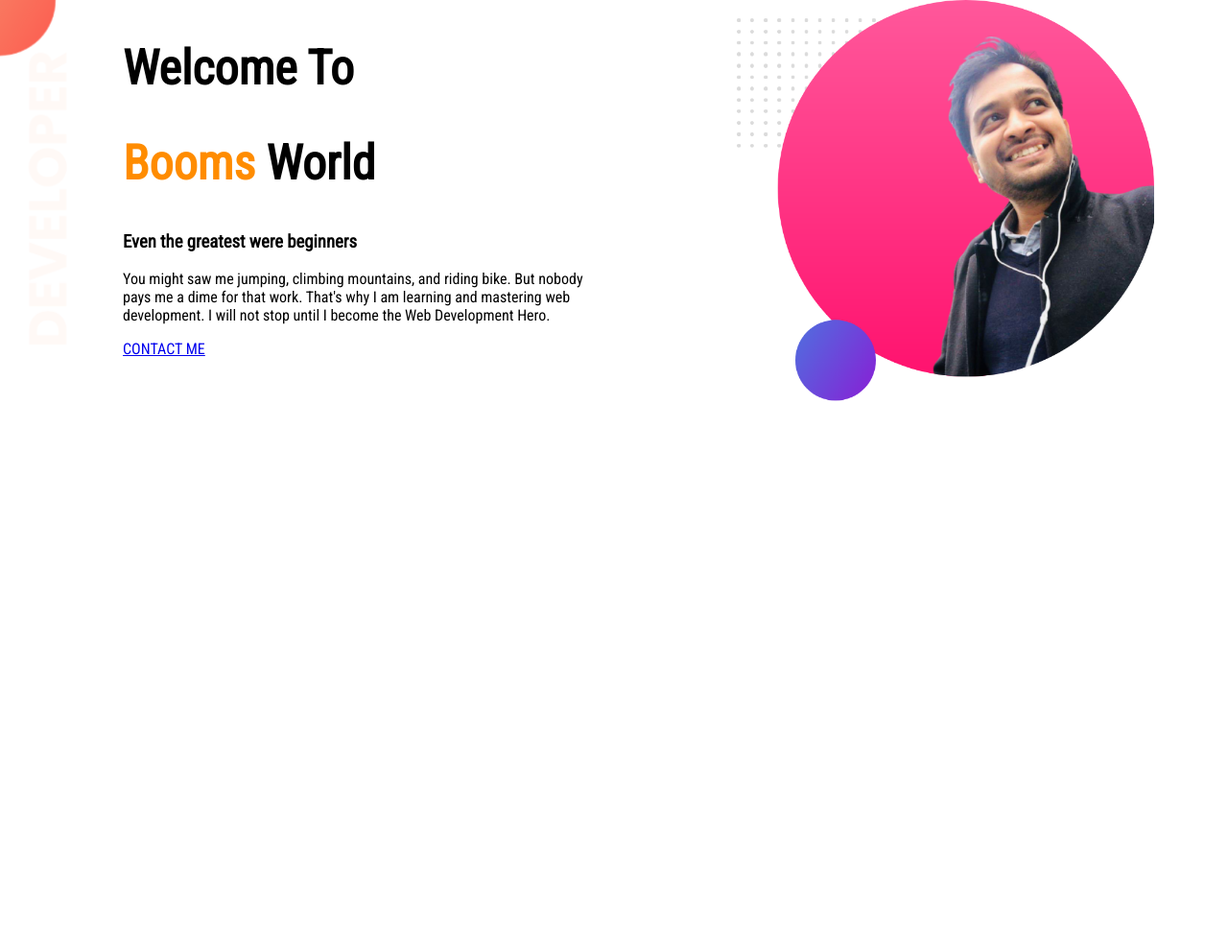
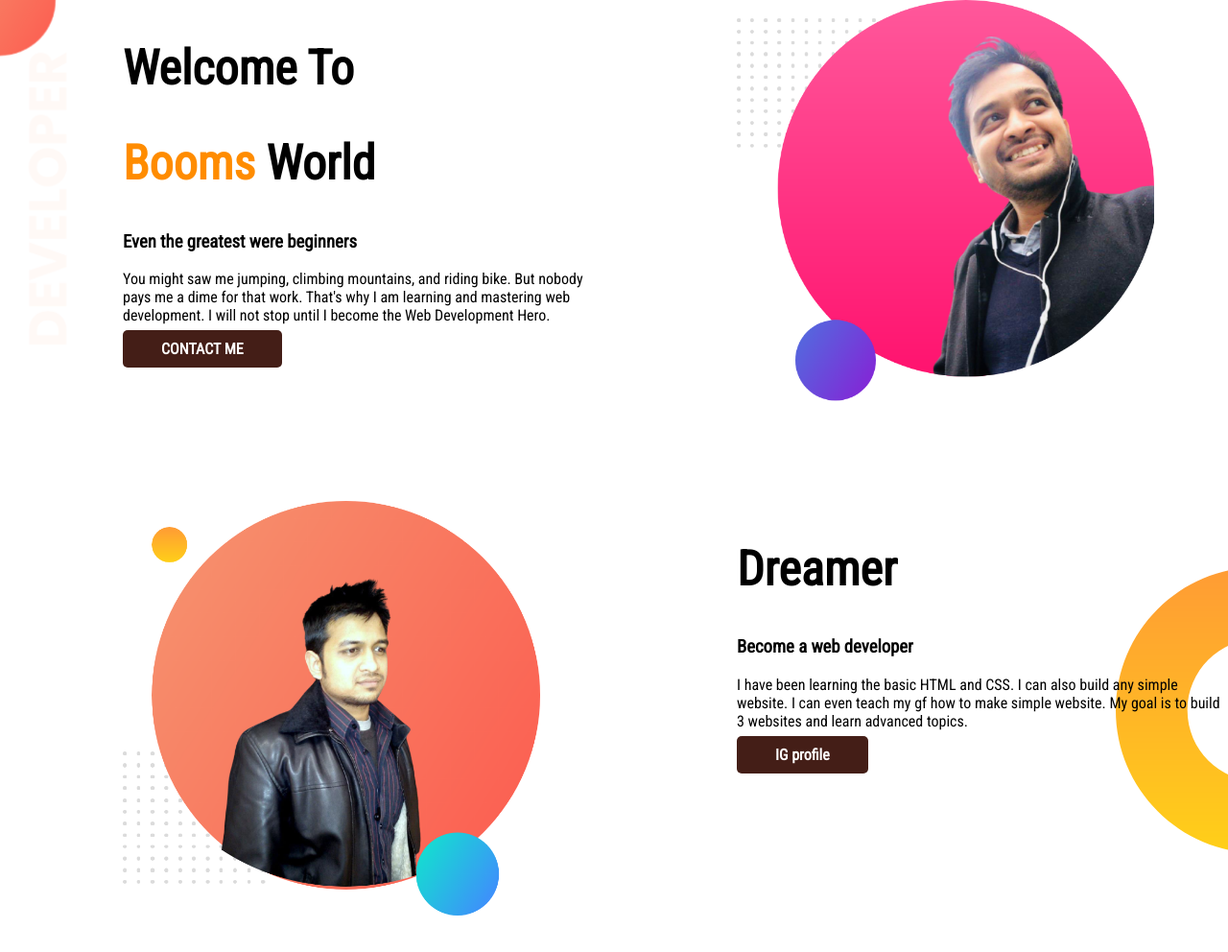
Before and after one commit to aftboom/developer-portfolio, a plain HTML site: page index.html in a window 1280 px wide. Shown: the whole page at 96% size. Before the commit the page ends 800 px from the top, so only its background shows below. Drawn offline with Linux system fonts and the light colour scheme.

Commit message:
add section 2

```diff
--- a/index.html
+++ b/index.html
@@ -22,12 +22,27 @@
             <p>You might saw me jumping, climbing mountains, and riding bike. But nobody pays me a dime for that work.
                 That's why I am learning and mastering web development. I will not stop until I become the Web
                 Development Hero.</p>
-            <a target="_blank" href="https://www.instagram.com/aftboom11/">CONTACT ME</a>
+            <a class="link-button" target="_blank" href="https://www.instagram.com/aftboom11/">CONTACT ME</a>
         </div>
         <div class="half-width">
             <img src="images/aftboom-pic2.png" alt="">
         </div>
     </section>
+    <section class="dream-big">
+        <div class="half-width">
+            <img src="images/aftboom-pic3bg.png" alt="">
+
+        </div>
+        <div class="half-width">
+            <h1>Dreamer</h1>
+            <h3>Become a web developer</h3>
+            <p>I have been learning the basic HTML and CSS. I can also build any simple website. I can even teach my gf
+                how to make simple website. My goal is to build 3 websites and learn advanced topics.</p>
+            <a class="link-button" target="_blank" href="https://www.instagram.com/aftboom11/">IG profile</a>
+
+
+        </div>
+    </section>
 </body>
 
 </html>
--- a/style.css
+++ b/style.css
@@ -10,6 +10,7 @@ h1{
 }
 section{
     display: flex;
+    margin-bottom: 100px;
 }
 .half-width{
     width: 50%;
@@ -19,12 +20,20 @@ section{
     width: 85%;
 }
 .link-button{
+    background-color: rgb(68, 30, 23);
     text-decoration: none;
     background-image: linear-gradient(orange pink);
     padding: 10px 40px;
     color: white;
+    font-weight: 700;
+    border-radius: 5px;
 }
 .top-banner{
     background-image: url(images/top-banner.png);
     background-repeat: no-repeat
 }
+.dream-big{
+    background-image: url(images/dream-bg.png);
+    background-repeat: no-repeat;
+    background-position: right;
+}
```
